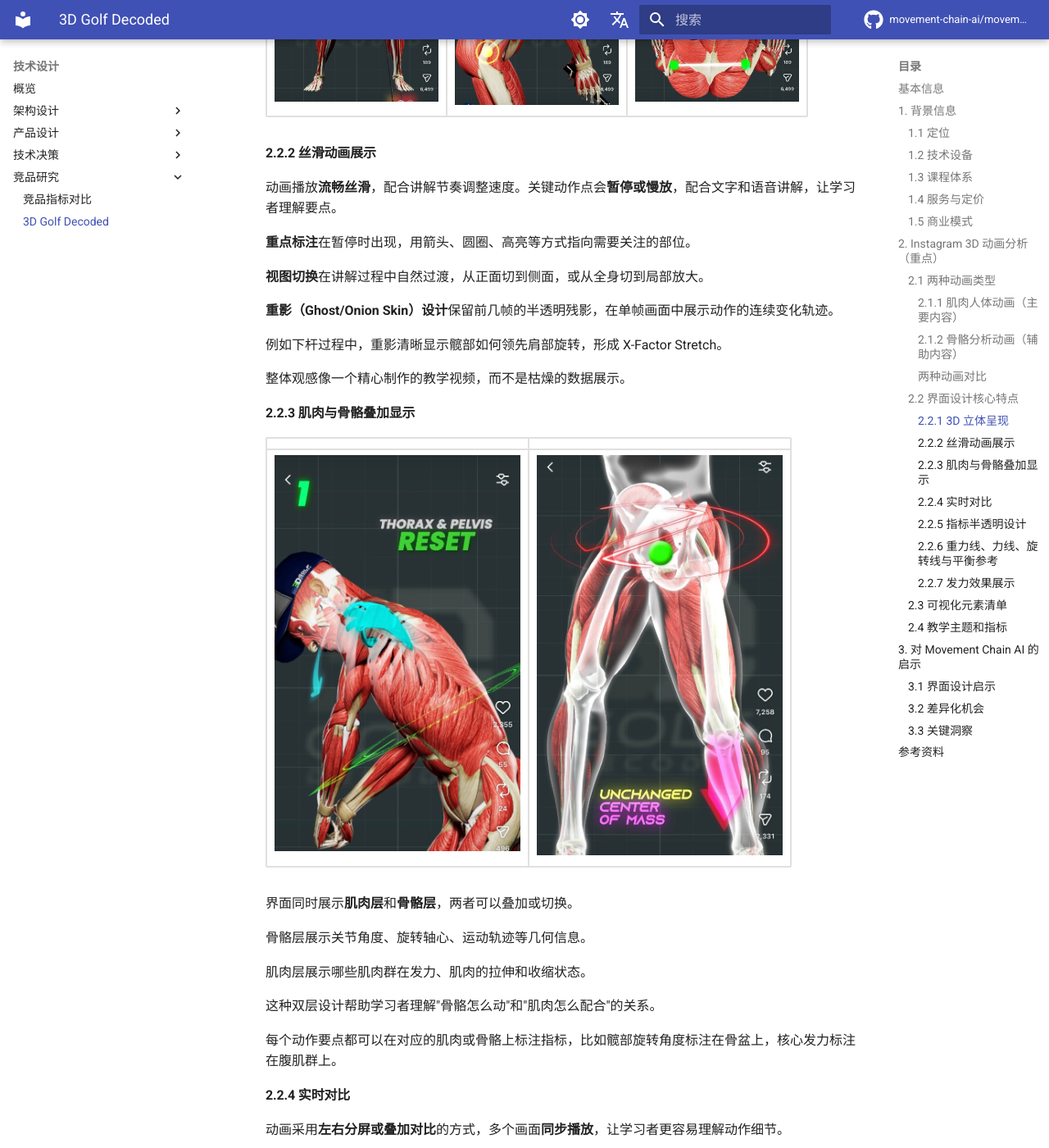
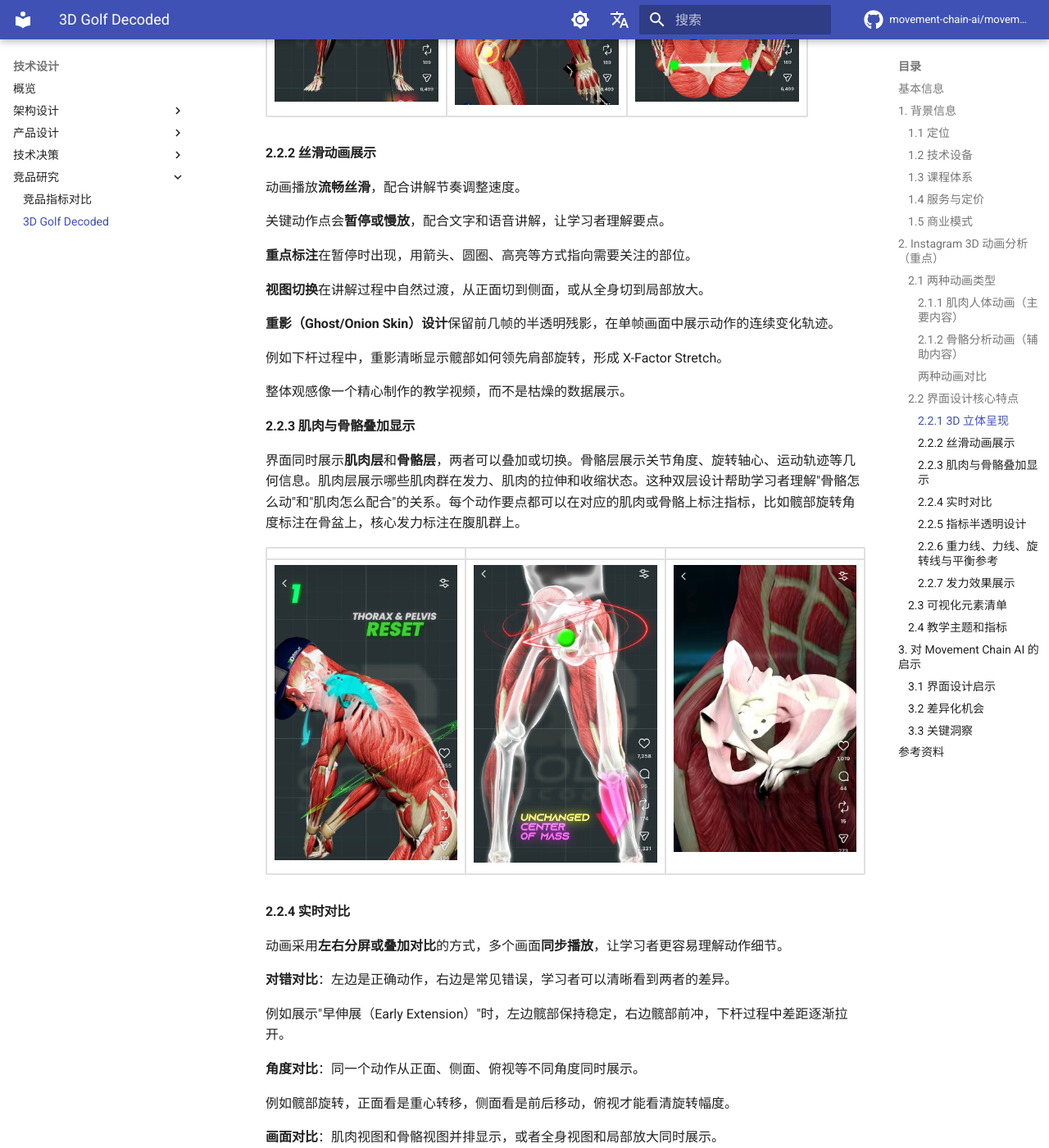
Before and after one commit to movement-chain-ai/movement-chain-docs, an MkDocs documentation site: the page built from docs/zh/design/research/3d-golf-decoded.md, in a window 1280 px wide and 1400 px high, scrolled down 3982 px. Shown: the whole window at 82% size. Built offline with MkDocs 1.6.1 and Material for MkDocs 9.7.7, drawn with Linux system fonts in a browser that asks for light colours; comment, search, counter and statistics services are not loaded; the version menu is left out.

Commit message:
docs: 添加第三张肌肉骨骼叠加示例图片
🤖 Generated with [Claude Code](https://claude.com/claude-code)

Co-Authored-By: Claude Opus 4.5 <noreply@anthropic.com>

```diff
--- a/docs/zh/design/research/3d-golf-decoded.md
+++ b/docs/zh/design/research/3d-golf-decoded.md
@@ -142,7 +142,9 @@ Instagram 上有**两种类型**的 3D 动画内容：
 
 #### 2.2.2 丝滑动画展示
 
-动画播放**流畅丝滑**，配合讲解节奏调整速度。关键动作点会**暂停或慢放**，配合文字和语音讲解，让学习者理解要点。
+动画播放**流畅丝滑**，配合讲解节奏调整速度。
+
+关键动作点会**暂停或慢放**，配合文字和语音讲解，让学习者理解要点。
 
 **重点标注**在暂停时出现，用箭头、圆圈、高亮等方式指向需要关注的部位。
 
@@ -157,19 +159,11 @@ Instagram 上有**两种类型**的 3D 动画内容：
 
 #### 2.2.3 肌肉与骨骼叠加显示
 
-| | |
-|:---:|:---:|
-| ![肌肉骨骼叠加](images/muscle-skeleton-overlay-1.jpg){ width="300" } | ![肌肉骨骼叠加](images/muscle-skeleton-overlay-2.jpg){ width="300" } |
+界面同时展示**肌肉层**和**骨骼层**，两者可以叠加或切换。骨骼层展示关节角度、旋转轴心、运动轨迹等几何信息。肌肉层展示哪些肌肉群在发力、肌肉的拉伸和收缩状态。这种双层设计帮助学习者理解"骨骼怎么动"和"肌肉怎么配合"的关系。每个动作要点都可以在对应的肌肉或骨骼上标注指标，比如髋部旋转角度标注在骨盆上，核心发力标注在腹肌群上。
 
-界面同时展示**肌肉层**和**骨骼层**，两者可以叠加或切换。
-
-骨骼层展示关节角度、旋转轴心、运动轨迹等几何信息。
-
-肌肉层展示哪些肌肉群在发力、肌肉的拉伸和收缩状态。
-
-这种双层设计帮助学习者理解"骨骼怎么动"和"肌肉怎么配合"的关系。
-
-每个动作要点都可以在对应的肌肉或骨骼上标注指标，比如髋部旋转角度标注在骨盆上，核心发力标注在腹肌群上。
+| | | |
+|:---:|:---:|:---:|
+| ![肌肉骨骼叠加](images/muscle-skeleton-overlay-1.jpg){ width="300" } | ![肌肉骨骼叠加](images/muscle-skeleton-overlay-2.jpg){ width="300" } | ![肌肉骨骼叠加](images/muscle-skeleton-overlay-3.jpg){ width="300" } |
 
 #### 2.2.4 实时对比
 
```
Also changed, not shown: docs/zh/design/research/images/muscle-skeleton-overlay-3.jpg (added).
